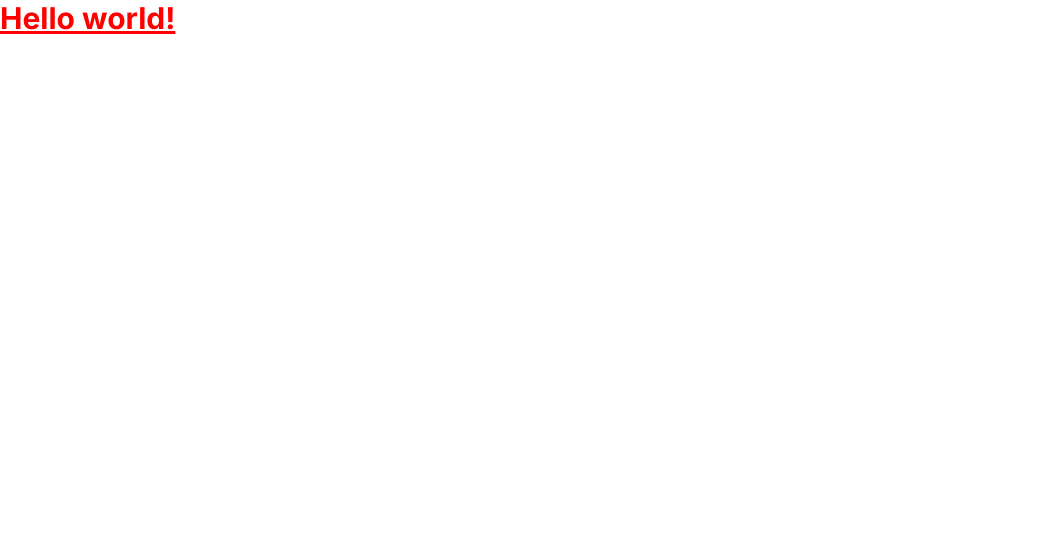
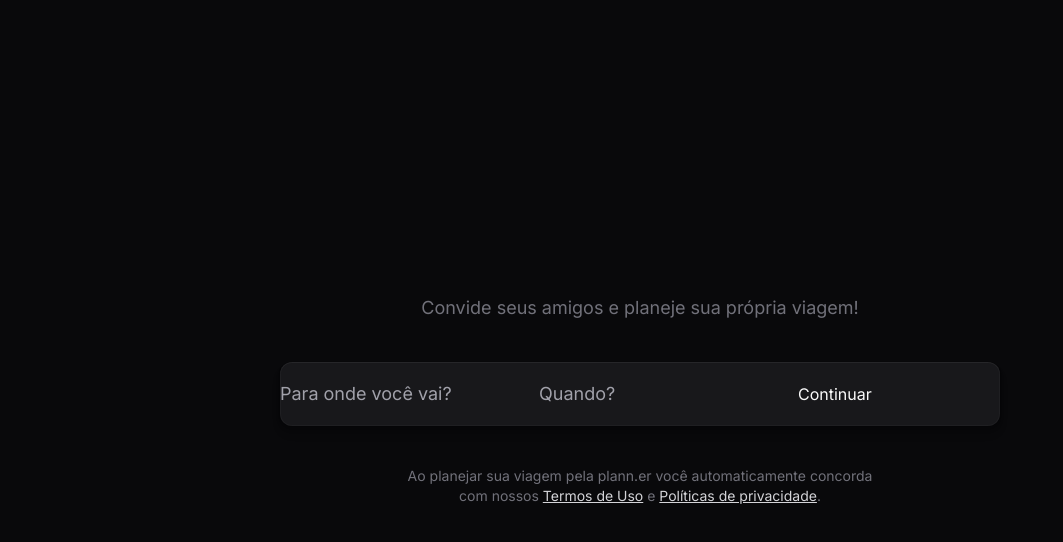
Before and after one commit to clarasenx/Planner-NLW-Journey, a React (Vite) app in the folder frontend/: page / in a window 1280 px wide. Shown: the top 542 px of the page, without its empty margins (0-1063 px from the left). Built offline with nearby package versions, Linux system fonts and the light colour scheme.

Commit message:
update app.tsx

```diff
--- a/frontend/index.html
+++ b/frontend/index.html
@@ -9,7 +9,7 @@
     <link rel="preconnect" href="https://fonts.gstatic.com" crossorigin>
     <link href="https://fonts.googleapis.com/css2?family=Inter:wght@100..900&display=swap" rel="stylesheet">
   </head>
-  <body>
+  <body class="bg-zinc-950 text-zinc-50 antialiased">
     <div id="root"></div>
     <script type="module" src="/src/main.tsx"></script>
   </body>
--- a/frontend/src/app.tsx
+++ b/frontend/src/app.tsx
@@ -1,8 +1,16 @@
 export default function App() {
   return (
-    <h1 className="text-3xl text-[red] font-bold underline">
-      Hello world!
-    </h1>
+    <div className='h-screen flex items-center justify-center'>
+      <div className='max-w-3xl w-full px-6 text-center space-y-10'>
+          <p className='text-zinc-500 text-lg'>Convide seus amigos e planeje sua própria viagem!</p>
+        <div className='h-16 bg-zinc-900 rounded-xl flex items-center shadow-shape'>
+          <input className='bg-transparent text-lg placeholder-zinc-400' type="text" placeholder='Para onde você vai?'/>
+          <input className='bg-transparent text-lg placeholder-zinc-400' type="text" placeholder='Quando?'/>
 
+          <button>Continuar</button>
+        </div>
+          <p className='text-sm text-zinc-500'>Ao planejar sua viagem pela plann.er você automaticamente concorda <br />com nossos <a className='text-zinc-300 underline' href="#" target='_blank'>Termos de Uso</a> e <a className='text-zinc-300 underline' href="#" target="_blank">Políticas de privacidade</a>.</p>
+      </div>
+    </div>
   )
 }
--- a/frontend/tailwind.config.js
+++ b/frontend/tailwind.config.js
@@ -5,7 +5,10 @@
     extend: {
       fontFamily: {
         sans: 'Inter',
-      }
+      },
+      boxShadow: {
+        shape: '0px 8px 8px rgba(0, 0, 0, 0.1), 0px 4px 4px rgba(0, 0, 0, 0.1), 0px 2px 2px rgba(0, 0, 0, 0.1), 0px 0px 0px 1px rgba(0, 0, 0, 0.1), inset 0px 0px 0px 1px rgba(255, 255, 255, 0.03), inset 0px 1px 0px rgba(255, 255, 255, 0.03)',
+      },
     },
   },
   plugins: [],
```
